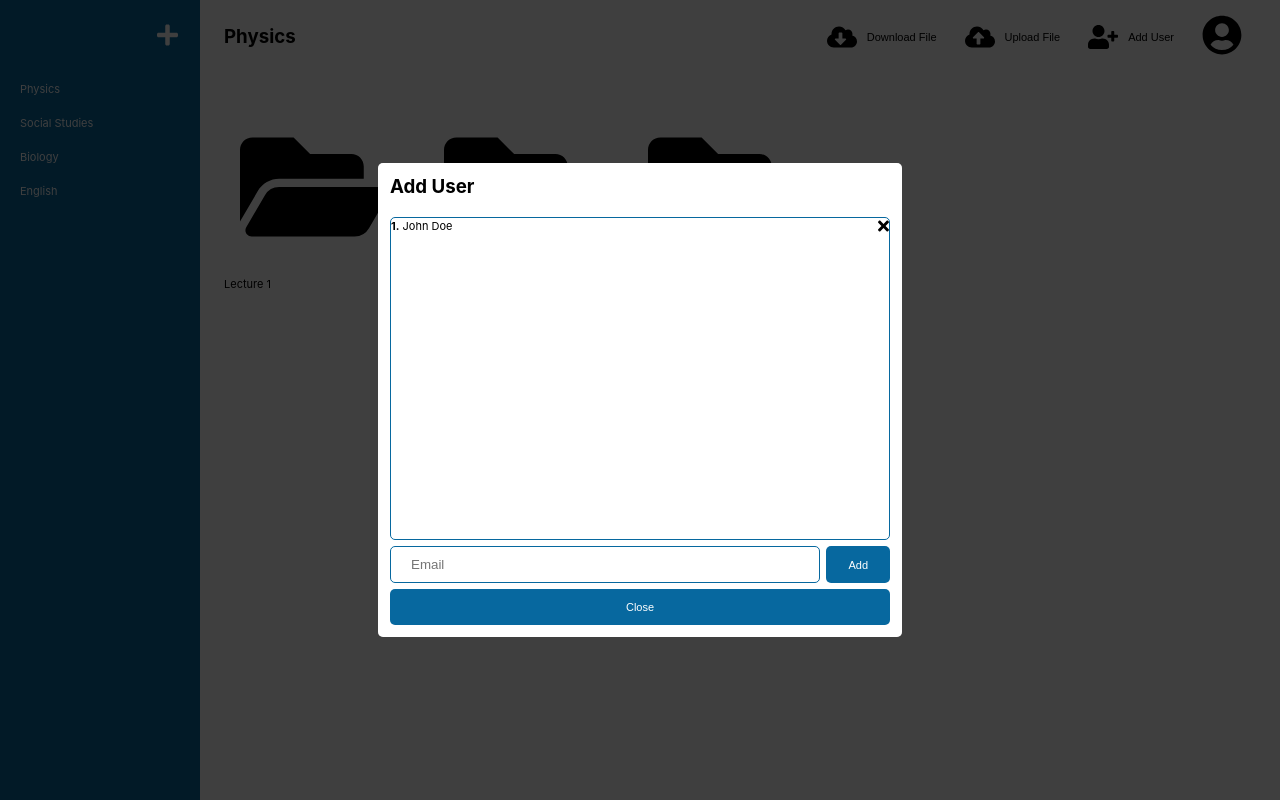
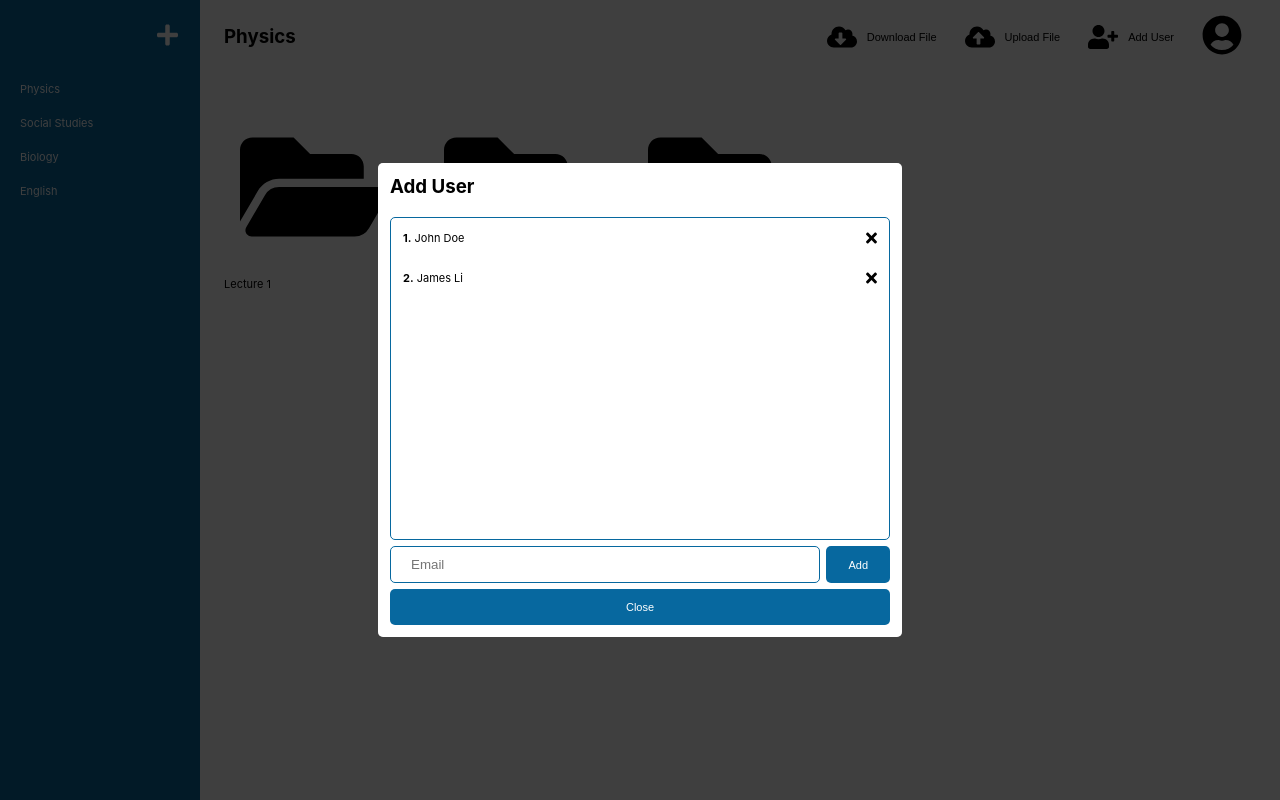
Before and after one commit to hyungmogu/note-sharing-app, a React (Create React App) app in the folder web/: page /note-sharing-app/notes/1 in a window 1280 px wide. Built offline with nearby package versions, Linux system fonts and the light colour scheme.

Commit message:
style: add spacings between container and content in 'addUserModal--item' 'app.scss'

```diff
--- a/web/src/App.scss
+++ b/web/src/App.scss
@@ -64,6 +64,7 @@ input {
     display: flex;
     justify-content: space-between;
     align-items: center;
+    padding: $container-spacing;
   }
 
   .addUserModal--name {
--- a/web/src/modals/AddUserModal.js
+++ b/web/src/modals/AddUserModal.js
@@ -14,6 +14,11 @@ class AddUserModal extends Component {
             {
                 pk: 1,
                 name: 'John Doe',
+                email: 'johnDoe@gmail.com'
+            },
+            {
+                pk: 2,
+                name: 'James Li',
                 email: 'johnDoe@gmail.com'
             }
         ]
```
